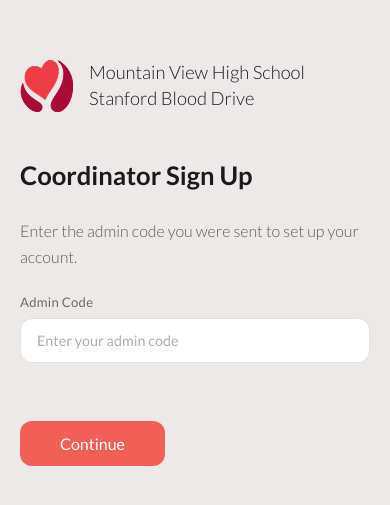
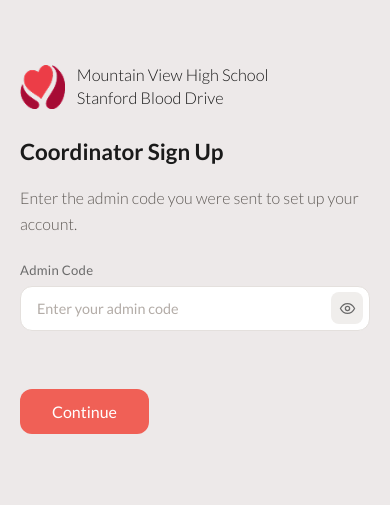
Before and after one commit to owen-huang12/mvhs-blood-drive, a React (Vite) app in the folder frontend/: page /coordinators/register in a window 390 px wide. Shown: the part 159-664 px from the top of the page. Built offline with nearby package versions, Linux system fonts and the light colour scheme; no server answers; a web font is replaced by a local one.

Commit message:
chore: rendering on phone for coordinator sign up

```diff
--- a/frontend/src/CoordinatorRegisterPage.jsx
+++ b/frontend/src/CoordinatorRegisterPage.jsx
@@ -5,6 +5,74 @@
 import { createCoordinator, login, verifyInviteCode } from "./api.js";
 
 const MIN_PASSWORD_LENGTH = 8;
+
+const EyeIcon = (
+    <svg
+        viewBox="0 0 24 24"
+        fill="none"
+        stroke="currentColor"
+        strokeWidth="1.8"
+        strokeLinecap="round"
+        strokeLinejoin="round"
+        aria-hidden="true"
+    >
+        <path d="M2 12s3.6-7 10-7 10 7 10 7-3.6 7-10 7-10-7-10-7Z" />
+        <circle cx="12" cy="12" r="3" />
+    </svg>
+);
+
+const EyeOffIcon = (
+    <svg
+        viewBox="0 0 24 24"
+        fill="none"
+        stroke="currentColor"
+        strokeWidth="1.8"
+        strokeLinecap="round"
+        strokeLinejoin="round"
+        aria-hidden="true"
+    >
+        <path d="M9.9 5.2A10.3 10.3 0 0 1 12 5c6.4 0 10 7 10 7a14 14 0 0 1-2.8 3.7" />
+        <path d="M6.3 6.8A13.9 13.9 0 0 0 2 12s3.6 7 10 7a10.2 10.2 0 0 0 4.2-.9" />
+        <path d="M9.9 9.9a3 3 0 0 0 4.2 4.2" />
+        <path d="m3 3 18 18" />
+    </svg>
+);
+
+/**
+ * Masked input with a shaded eye button that reveals what has been typed.
+ *
+ * Useful on every field here: invite codes and passwords are both easy to
+ * fat-finger, and there is no way to spot the typo while it's dotted out.
+ */
+function PasswordField({ id, label, value, onChange, ...inputProps }) {
+    const [revealed, setRevealed] = useState(false);
+
+    return (
+        <div className="form-field">
+            <label htmlFor={id}>{label}</label>
+            <div className="password-field">
+                <input
+                    id={id}
+                    type={revealed ? "text" : "password"}
+                    value={value}
+                    onChange={(e) => onChange(e.target.value)}
+                    required
+                    {...inputProps}
+                />
+                <button
+                    type="button"
+                    className="password-toggle"
+                    onClick={() => setRevealed((shown) => !shown)}
+                    aria-label={revealed ? "Hide" : "Show"}
+                    aria-pressed={revealed}
+                    title={revealed ? "Hide" : "Show"}
+                >
+                    {revealed ? EyeOffIcon : EyeIcon}
+                </button>
+            </div>
+        </div>
+    );
+}
 
 /** Shared frame so both steps sit in the same card as the sign-in page. */
 function RegisterCard({ heading, prompt, children }) {
@@ -108,18 +176,14 @@
                 prompt="Enter the admin code you were sent to set up your account."
             >
                 <form className="login-form" onSubmit={handleCodeSubmit}>
-                    <div className="form-field">
-                        <label htmlFor="inviteCode">Admin Code</label>
-                        <input
+                    <PasswordField
                         id="inviteCode"
-                            type="password"
+                        label="Admin Code"
                         value={inviteCode}
-                            onChange={(e) => setInviteCode(e.target.value)}
+                        onChange={setInviteCode}
                         placeholder="Enter your admin code"
                         autoComplete="off"
-                            required
                     />
-                    </div>
 
                     {error && <p className="login-error">{error}</p>}
 
@@ -160,31 +224,23 @@
                         required
                     />
                 </div>
-                <div className="form-field">
-                    <label htmlFor="password">Password</label>
-                    <input
+                <PasswordField
                     id="password"
-                        type="password"
+                    label="Password"
                     value={password}
-                        onChange={(e) => setPassword(e.target.value)}
+                    onChange={setPassword}
                     placeholder={`At least ${MIN_PASSWORD_LENGTH} characters`}
                     autoComplete="new-password"
                     minLength={MIN_PASSWORD_LENGTH}
-                        required
                 />
-                </div>
-                <div className="form-field">
-                    <label htmlFor="confirmPassword">Confirm Password</label>
-                    <input
+                <PasswordField
                     id="confirmPassword"
-                        type="password"
+                    label="Confirm Password"
                     value={confirmPassword}
-                        onChange={(e) => setConfirmPassword(e.target.value)}
+                    onChange={setConfirmPassword}
                     placeholder="Re-enter your password"
                     autoComplete="new-password"
-                        required
                 />
-                </div>
 
                 {error && <p className="login-error">{error}</p>}
 
--- a/frontend/src/styles/form.css
+++ b/frontend/src/styles/form.css
@@ -72,6 +72,36 @@
 }
 
 .required { color: var(--coral); }
+
+
+/* ── Masked field with a reveal toggle ─────────────────────────────── */
+
+.password-field { position: relative; display: flex; }
+
+/* Room on the right so the text never runs under the button. */
+.password-field input { width: 100%; padding-right: 48px; }
+
+.password-toggle {
+  position: absolute;
+  top: 50%;
+  right: 7px;
+  transform: translateY(-50%);
+  display: flex;
+  align-items: center;
+  justify-content: center;
+  width: 32px;
+  height: 32px;
+  border: none;
+  border-radius: 8px;
+  background: #f0eeec;
+  color: #6b6b6b;
+  cursor: pointer;
+  transition: background-color 0.18s ease, color 0.18s ease;
+}
+
+.password-toggle:hover { background: #e4e0dd; color: #1a1a1a; }
+
+.password-toggle svg { display: block; width: 17px; height: 17px; }
 
 
 /* ── Parent consent (confirmation page, under-18 donors) ───────────── */
--- a/frontend/src/styles/login.css
+++ b/frontend/src/styles/login.css
@@ -5,6 +5,10 @@
   display: flex;
   align-items: center;
   justify-content: center;
+  /* min-height (not height) means the box grows past the viewport rather than
+     clipping, so a tall card stays scrollable. The padding just keeps it off
+     the very edge when that happens. */
+  padding: 40px 0;
 }
 
 .login-card { width: 100%; max-width: 440px; padding: 0 32px; }
--- a/frontend/src/styles/mobile.css
+++ b/frontend/src/styles/mobile.css
@@ -22,7 +22,19 @@
   .photo-stack { flex-direction: column; }
   .photo-placeholder { height: 180px; }
 
+  /* Auth cards (sign in, coordinator register). The brand block and heading
+     are tightened up to buy back vertical room, since the register form runs
+     taller than a phone screen and scrolls. */
+  .login-page { padding: 28px 0 56px; }
   .login-card { padding: 0 20px; }
+  .login-brand { gap: 12px; margin-bottom: 28px; }
+  .login-icon { height: 44px; }
+  .login-brand-text { font-size: 1.02rem; }
+  .login-heading { font-size: 1.4rem; margin-bottom: 20px; }
+
+  /* Wraps instead of squeezing the button and the text link onto one line. */
+  .login-actions { flex-wrap: wrap; gap: 14px 18px; }
+  .login-actions .submit-btn { padding: 13px 32px; }
 
   /* Preferred time-slot table: shrink first; if a period label (e.g.
      "Period 2/Tutorial") still doesn't fit, scroll inside the table rather
```
Lines whose indentation alone changed are shown as unchanged.
